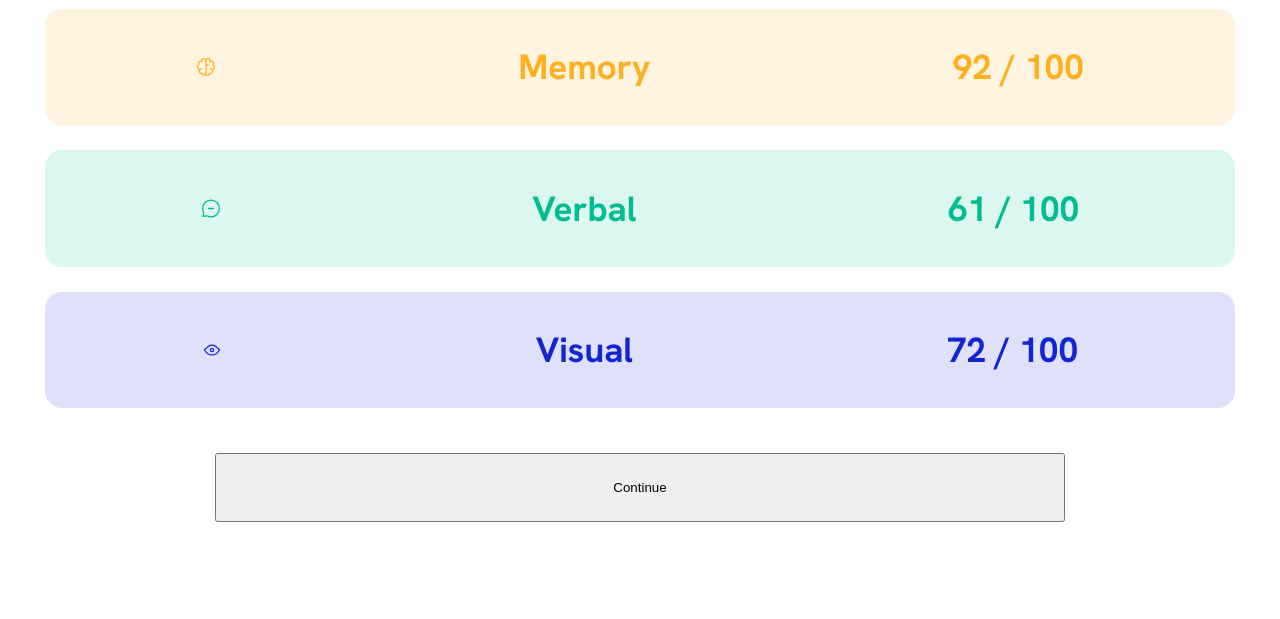
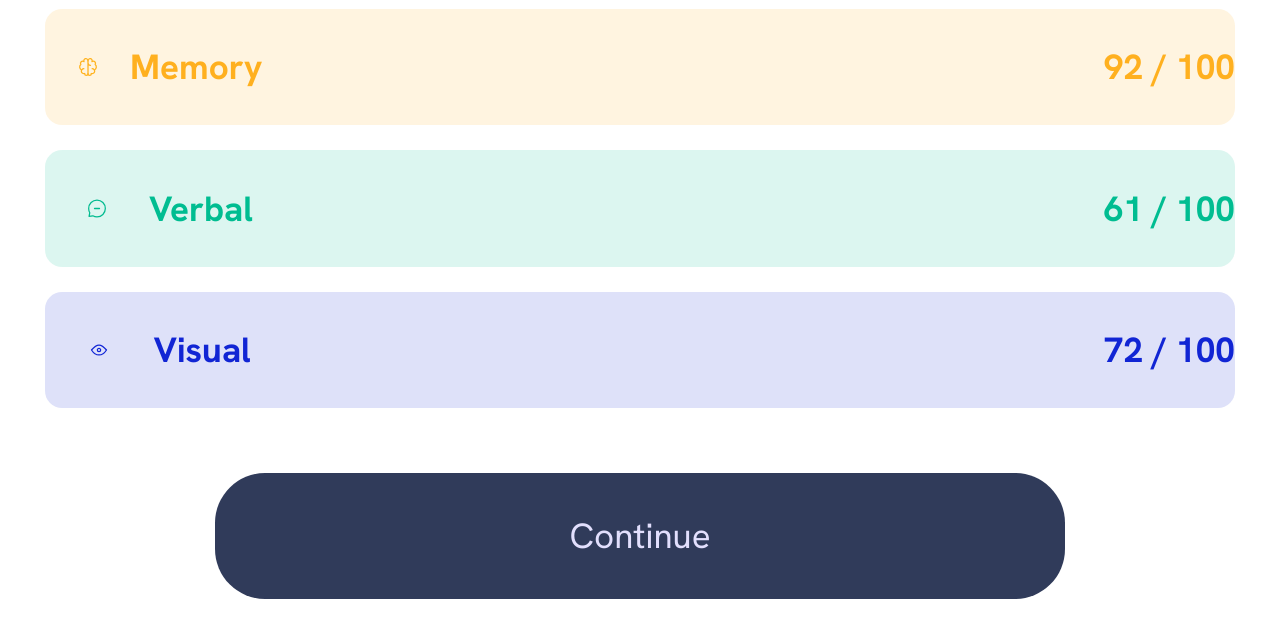
Before and after one commit to ChamodJ/results-summary-component, a plain HTML site: page index.html in a window 1280 px wide. Shown: the part 1003-1622 px from the top of the page. Before the commit the page ends 1545 px from the top, so only its background shows below. Drawn offline with Linux system fonts and the light colour scheme.

Commit message:
add continue button

```diff
--- a/index.html
+++ b/index.html
@@ -24,23 +24,31 @@
         <div class="summery-div">
             <h3>Summary</h3>
             <div class="summery-sub-div reaction">
+                <div class="summery-item">
                     <img src="assets/images/icon-reaction.svg" alt="reaction-icon">
                     <h3>Reaction</h3>
+                </div>
                 <h3>80 / 100</h3>
             </div>
             <div class="summery-sub-div memory">
+                <div class="summery-item">
                     <img src="assets/images/icon-memory.svg" alt="memory-icon">
                     <h3>Memory</h3>
+                </div>
                 <h3>92 / 100</h3>
             </div>
             <div class="summery-sub-div verbal">
+                <div class="summery-item">
                     <img src="assets/images/icon-verbal.svg" alt="verbal-icon">
                     <h3>Verbal</h3>
+                </div>
                 <h3>61 / 100</h3>
             </div>
             <div class="summery-sub-div visual">
+                <div class="summery-item">
                     <img src="assets/images/icon-visual.svg" alt="visual-icon">
                     <h3>Visual</h3>
+                </div>
                 <h3>72 / 100</h3>
             </div>
         </div>
--- a/style.css
+++ b/style.css
@@ -15,7 +15,7 @@ body {
     border: none;
     border-bottom-left-radius: 55px;
     border-bottom-right-radius: 55px;
-    padding: 20px;
+    padding: 20px 35px;
     margin-bottom: 50px;
 
 }
@@ -54,15 +54,22 @@ body {
 .summery-div {
     margin: 45px;
     font-size: 30px;
+    text-align: start;
 }
 
 .summery-sub-div {
     background-color: aqua;
     display: flex;
-    justify-content: space-around;
+    justify-content: space-between;
     margin: 25px 0px;
     border: none;
     border-radius: 17px;
+}
+
+.summery-item {
+    display: flex;
+    justify-content: space-evenly;
+    width: 250px;
 }
 
 .reaction {
@@ -88,5 +95,14 @@ body {
 .continue-btn {
     width: 850px;
     margin-bottom: 20px;
-    padding: 25px;
+    margin-top: 20px;
+    padding: 40px 15px;
+
+    color: #e2dffd;
+    font-family: 'Hanken Grotesk', sans-serif;
+    font-size: 35px;
+    background-color: hsl(224, 30%, 27%);
+
+    border: none;
+    border-radius: 50px;
 }
```
Lines whose indentation alone changed are shown as unchanged.
